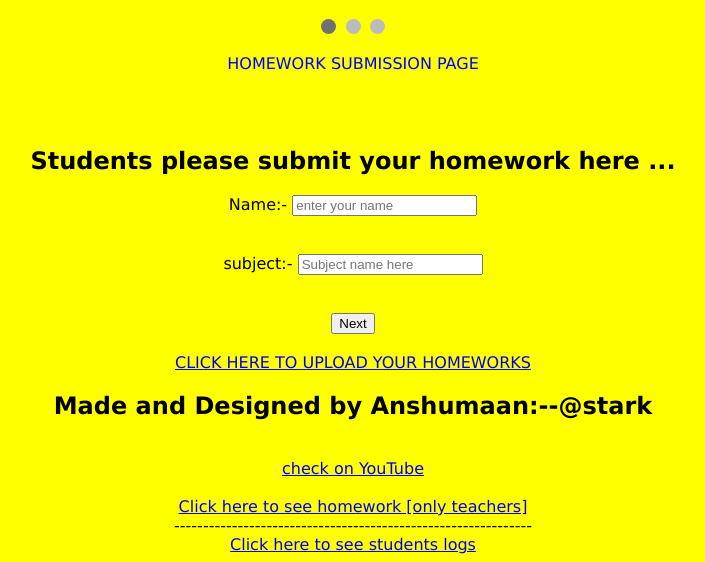
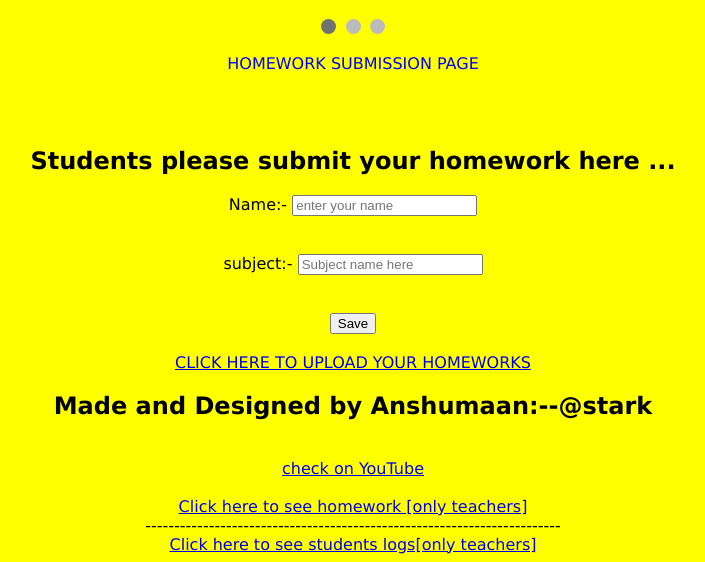
Before and after one commit to stark136/cchs, a Django app: page / in a window 1280 px wide. Shown: the part 345-907 px from the top of the page, without its empty margins (287-992 px from the left). Run offline with Django 3.2, Linux system fonts and the light colour scheme.

Commit message:
Update home.html

```diff
--- a/templates/home.html
+++ b/templates/home.html
@@ -211,7 +211,7 @@ function showSlides() {
 <br>
 <br>
 <center>
- <input type="submit" class="btn btn-danger" value="Next">
+ <input type="submit" class="btn btn-danger" value="Save">
 <br><br>
 </center>
 
@@ -228,9 +228,9 @@ function showSlides() {
 <a href="https://cchs123.herokuapp.com/admin/">Click here to see homework [only teachers]</a>
 <BR>
 <Center>
-    --------------------------------------------------------------
+    ------------------------------------------------------------------------
 <BR>
-<a href="https://cchs-stark.herokuapp.com/admin/">Click here to see students logs</a>
+<a href="https://cchs-stark.herokuapp.com/admin/">Click here to see students logs[only teachers]</a>
 
 
 </body>
```
